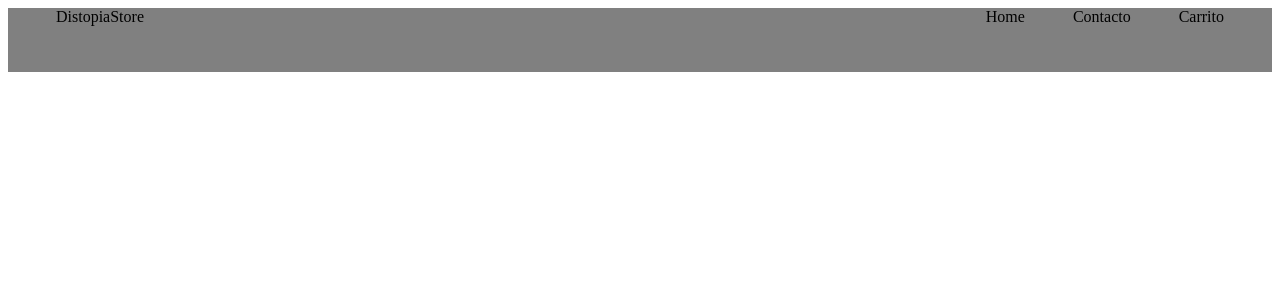
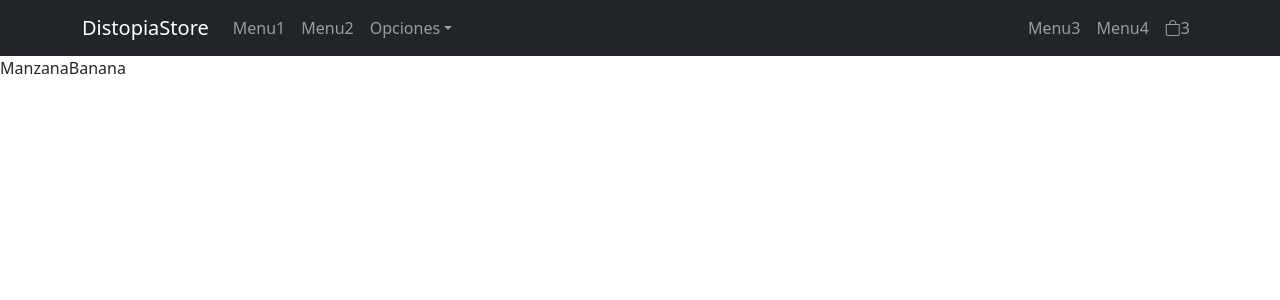
Before and after one commit to NeXuZZ-SCM/DistopiaStore-Sguazzin, a React (Create React App) app: page / in a window 1280 px wide. Shown: the top 300 px of the page. Built offline with nearby package versions, Linux system fonts and the light colour scheme.

Commit message:
Componentes I

```diff
--- a/package.json
+++ b/package.json
@@ -6,7 +6,10 @@
     "@testing-library/jest-dom": "^5.16.4",
     "@testing-library/react": "^13.1.1",
     "@testing-library/user-event": "^13.5.0",
+    "bootstrap": "^5.1.3",
+    "bootstrap-icons": "^1.8.1",
     "react": "^18.0.0",
+    "react-bootstrap": "^2.3.1",
     "react-dom": "^18.0.0",
     "react-scripts": "5.0.1",
     "web-vitals": "^2.1.4"
--- a/src/App.js
+++ b/src/App.js
@@ -1,12 +1,12 @@
-import NavegationBar from "./components/NavBar/NavegationBar";
-
+import ItemListContainer from "./components/ItemListContainer/ItemListContainer";
+import NavBar from "./components/NavBar/NavBar";
 
 function App() {
   return (
     <div className="App">
 
-      <NavegationBar />
-
+      <NavBar />
+      <ItemListContainer greeting={["Manzana", "Banana"]}/>
     </div>
   );
 }
--- /dev/null
+++ b/src/components/CartWidget/CartWidget.jsx
@@ -0,0 +1,12 @@
+
+
+export default function CartWidget({Count}){
+
+    return (
+        <>
+        <i class="bi bi-bag" />
+        {Count}
+        </>
+    )
+
+}
--- /dev/null
+++ b/src/components/ItemListContainer/ItemListContainer.jsx
@@ -0,0 +1,7 @@
+
+
+export default function ItemListContainer ({greeting}){
+    return (
+        greeting
+    )
+}
--- /dev/null
+++ b/src/components/NavBar/NavBar.jsx
@@ -0,0 +1,41 @@
+//#region Imports
+import React from 'react';
+import Navbar from 'react-bootstrap/Navbar';
+import Container from 'react-bootstrap/Container';
+import Nav from 'react-bootstrap/Nav';
+import NavDropdown from 'react-bootstrap/NavDropdown';
+import CartWidget from '../CartWidget/CartWidget';
+//#endregion
+
+export default function NavBar() {
+  return (
+    <Navbar collapseOnSelect expand="lg" bg="dark" variant="dark">
+      <Container>
+        <Navbar.Brand href="#home">DistopiaStore</Navbar.Brand>
+        <Navbar.Toggle aria-controls="responsive-navbar-nav" />
+        <Navbar.Collapse id="responsive-navbar-nav">
+          { /* ------------------------------ PrimerSubMenu ----------------------------- */}
+          <Nav className="me-auto">
+            <Nav.Link href="#features">Menu1</Nav.Link>
+            <Nav.Link href="#pricing">Menu2</Nav.Link>
+            <NavDropdown title="Opciones" id="collasible-nav-dropdown">
+              <NavDropdown.Item href="#action/3.1">Opción1</NavDropdown.Item>
+              <NavDropdown.Item href="#action/3.2">Opción2</NavDropdown.Item>
+              <NavDropdown.Item href="#action/3.3">Opción3</NavDropdown.Item>
+              <NavDropdown.Divider />
+              <NavDropdown.Item href="#action/3.4">Separated link</NavDropdown.Item>
+            </NavDropdown>
+          </Nav>
+          { /* ------------------------------ SegundoSubMenu ----------------------------- */}
+          <Nav>
+            <Nav.Link href="#deets">Menu3</Nav.Link>
+            <Nav.Link eventKey={2} href="#memes">Menu4</Nav.Link>
+            <Nav.Link href="#Carrito">
+              <CartWidget Count={3}/>
+            </Nav.Link>
+          </Nav>
+        </Navbar.Collapse>
+      </Container>
+    </Navbar>
+  )
+}
--- a/src/components/NavBar/NavegationBar.css
+++ /dev/null
@@ -1,16 +0,0 @@
-header{
-    display: flex;
-    justify-content: space-between;
-    background-color: gray;
-    height: 4rem;
-}
-
-li{ margin-left: 3rem; }
-
-.logo{ margin-left: 3rem; }
-
-.menuItems{
-    display: flex;
-    list-style: none;
-    margin-right: 3rem;
-}
--- a/src/components/NavBar/NavegationBar.jsx
+++ /dev/null
@@ -1,15 +0,0 @@
-import React from 'react'
-require('./NavegationBar.css');
-
-export default function NavegationBar() {
-  return (
-    <header>
-        <div className="logo">DistopiaStore</div>
-        <div className="menuItems">
-            <li>Home</li>
-            <li>Contacto</li>
-            <li>Carrito</li>
-        </div>
-    </header>
-  )
-}
--- a/src/index.js
+++ b/src/index.js
@@ -2,6 +2,9 @@
 import ReactDOM from 'react-dom/client';
 import App from './App';
 import reportWebVitals from './reportWebVitals';
+import 'bootstrap/dist/css/bootstrap.min.css';
+import "bootstrap-icons/font/bootstrap-icons.css";
+
 
 const root = ReactDOM.createRoot(document.getElementById('root'));
 root.render(
```
Also changed, not shown: 1 other file (tests, documents, lock files or other folders).
